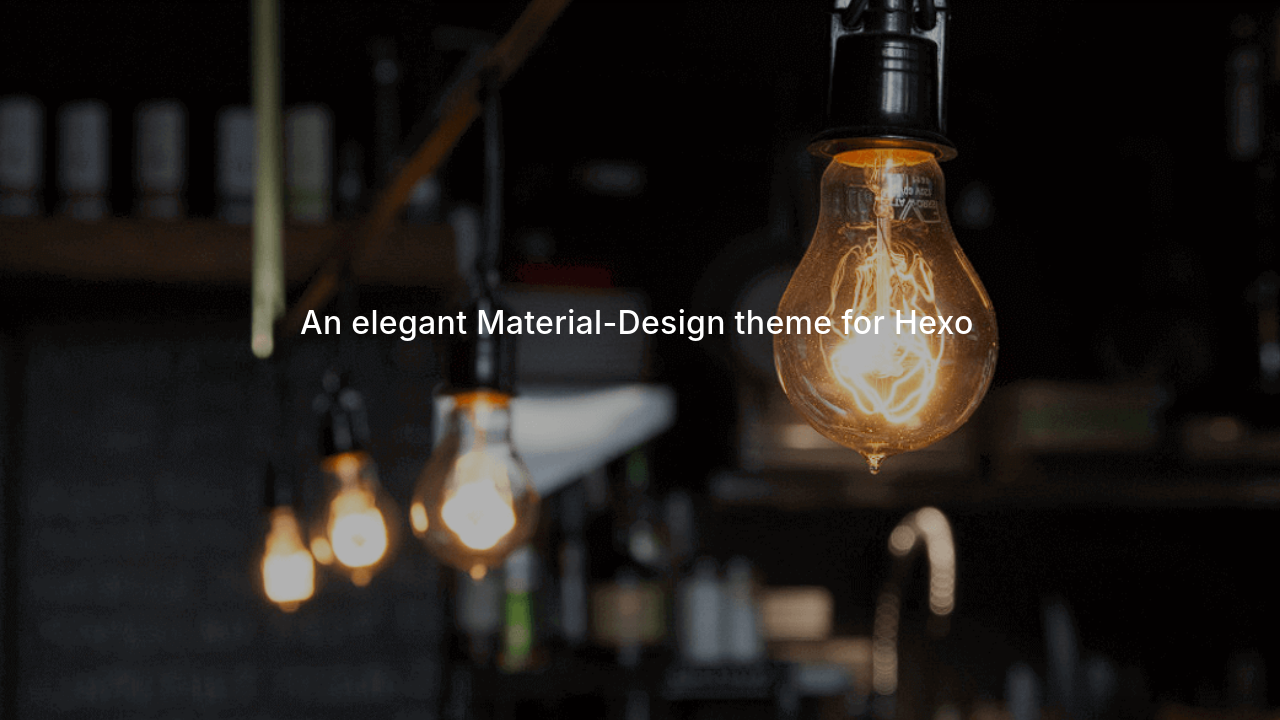
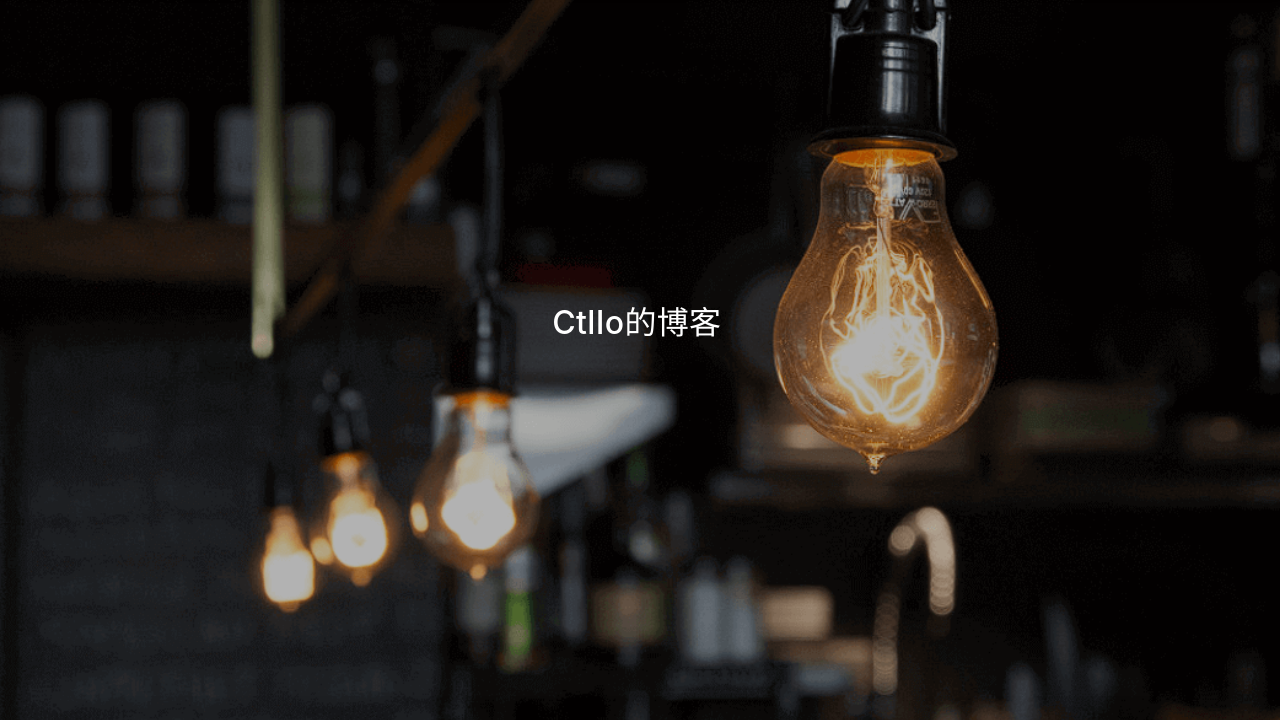
Before and after one commit to CTLLLLLLL/CTLLLLLLL.github.io, a plain HTML site: page index.html in a window 1280 px wide. Shown: the part 73-793 px from the top of the page. Drawn offline with nearby package versions, Linux system fonts and the light colour scheme; some packages are replaced by stand-ins of ours; a script that the page names is missing; some icons are missing; a small style sheet from the web is missing.

Commit message:
Site updated: 2023-12-22 17:55:45

```diff
--- a/index.html
+++ b/index.html
@@ -186,7 +186,7 @@
       <div class="banner-text text-center fade-in-up">
         <div class="h2">
 
-            <span id="subtitle" data-typed-text="An elegant Material-Design theme for Hexo"></span>
+            <span id="subtitle" data-typed-text="CtlIo的博客"></span>
 
         </div>
 
```
